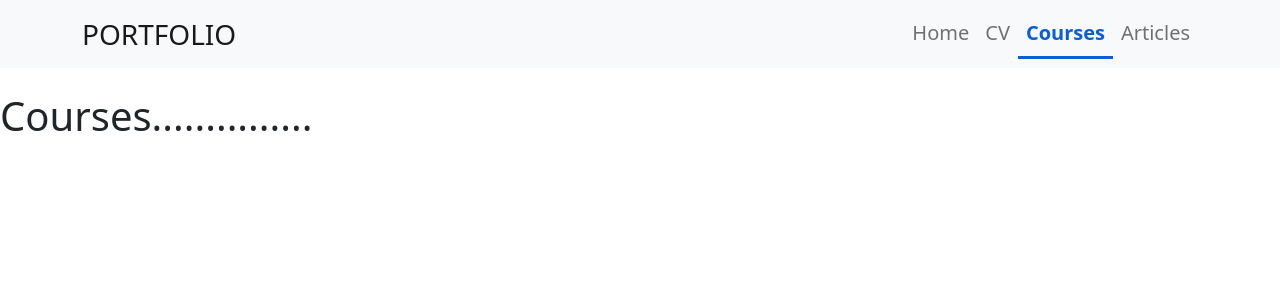
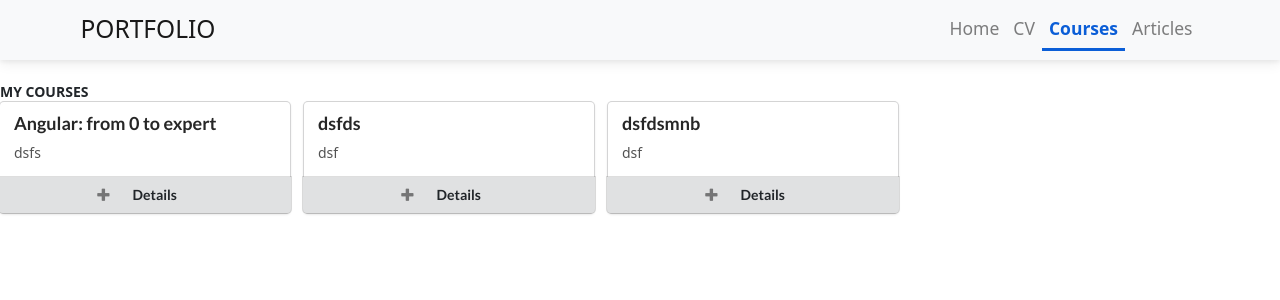
Before and after one commit to MNGARCIA085/portfolio-react, a React (Create React App) app: page /courses in a window 1280 px wide. Shown: the top 300 px of the page. Built offline with nearby package versions, Linux system fonts and the light colour scheme.

Commit message:
courses and course detail base

```diff
--- a/package.json
+++ b/package.json
@@ -3,11 +3,13 @@
   "version": "0.1.0",
   "private": true,
   "dependencies": {
+    "@fortawesome/fontawesome-free": "^6.2.1",
     "@popperjs/core": "^2.11.6",
     "@testing-library/jest-dom": "^5.16.5",
     "@testing-library/react": "^13.4.0",
     "@testing-library/user-event": "^13.5.0",
     "bootstrap": "^5.2.3",
+    "mdb-react-ui-kit": "^5.1.0",
     "react": "^18.2.0",
     "react-dom": "^18.2.0",
     "react-paginate": "^8.1.4",
--- a/public/index.html
+++ b/public/index.html
@@ -10,11 +10,32 @@
       content="Web site created using create-react-app"
     />
     <link rel="apple-touch-icon" href="%PUBLIC_URL%/logo192.png" />
+
+    <link
+      rel="stylesheet"
+      href="https://cdnjs.cloudflare.com/ajax/libs/semantic-ui/2.4.1/semantic.min.css"
+    />
+
     <!--
       manifest.json provides metadata used when your web app is installed on a
       user's mobile device or desktop. See https://developers.google.com/web/fundamentals/web-app-manifest/
     -->
     <link rel="manifest" href="%PUBLIC_URL%/manifest.json" />
+
+
+
+    <link href="https://cdnjs.cloudflare.com/ajax/libs/twitter-bootstrap/4.0.0-beta/css/bootstrap.min.css" rel="stylesheet">
+    <!-- Material Design Bootstrap -->
+    <link href="https://cdnjs.cloudflare.com/ajax/libs/mdbootstrap/4.4.1/css/mdb.min.css" rel="stylesheet">
+
+    <link rel="stylesheet" href="https://cdnjs.cloudflare.com/ajax/libs/font-awesome-animation/0.0.10/font-awesome-animation.min.css">
+    <link rel="stylesheet" href="https://cdnjs.cloudflare.com/ajax/libs/font-awesome/4.7.0/css/font-awesome.min.css">
+
+    <link rel="shortcut icon" href="https://mdbootstrap.com/wp-content/themes/mdbootstrap4/favicon.ico">
+
+
+
+
     <!--
       Notice the use of %PUBLIC_URL% in the tags above.
       It will be replaced with the URL of the `public` folder during the build.
--- a/src/Pages/Courses.js
+++ b/src/Pages/Courses.js
@@ -1,5 +1,63 @@
+import React from 'react';
+import { Link } from "react-router-dom";
+
 const Courses = () => {
-    return <h1>Courses...............</h1>
-}
+
+    const results = [
+        {
+        'id':1,
+        'name':'Angular: from 0 to expert',
+        'tuthor':'dsfs',
+        },
+        {
+        'id':2,
+        'name':'dsfds',
+        'tuthor':'dsf',
+        },
+        {
+        'id':3,
+        'name':'dsfdsmnb',
+        'tuthor':'dsf',
+        }
+    ]
+
+    const renderedResults = results.map((result) => {
+        return (
+                <div class="card" key={result.name}>
+                        <div class="content">
+                        <div class="header">{result.name}</div>
+                        <div class="description">
+                            {result.tuthor}
+                        </div>
+                        </div>
+                        <div class="ui bottom attached button">
+                        <i class="add icon"></i>
+
+                        <Link
+                            style={{ textDecoration: "none" }}
+                            to={`${result.id}`}
+                            key={result.id}
+                            className="col-lg-4 col-md-6 col-sm-6 col-12 mb-4 position-relative text-dark"
+                            >
+                                Details
+                        </Link>
+
+
+
+                        </div>
+                </div>
+        );
+    });
+
+
+    return (
+        <div>
+            <b>MY COURSES</b>
+            <div class="ui cards">
+                {renderedResults}
+            </div>
+    </div>
+  );
+};
 
 export default Courses;
--- a/src/components/Course/CourseDetail.js
+++ b/src/components/Course/CourseDetail.js
@@ -0,0 +1,19 @@
+import { useParams } from "react-router-dom";
+
+const CourseDetails = () => {
+  let { id } = useParams();
+
+
+  return (
+    <div className="container d-flex justify-content-center mb-5">
+      <div className="d-flex flex-column gap-3">
+        es el <br></br>
+
+        {id}
+
+      </div>
+    </div>
+  );
+};
+
+export default CourseDetails;
--- a/src/index.css
+++ b/src/index.css
@@ -11,3 +11,7 @@ code {
   font-family: source-code-pro, Menlo, Monaco, Consolas, 'Courier New',
     monospace;
 }
+
+body {
+  font-family: Roboto, Helvetica, Arial, sans-serif;
+}
--- a/src/index.js
+++ b/src/index.js
@@ -1,6 +1,12 @@
 import React from 'react';
 import ReactDOM from 'react-dom/client';
 import './index.css';
+
+
+import 'mdb-react-ui-kit/dist/css/mdb.min.css';
+import "@fortawesome/fontawesome-free/css/all.min.css";
+
+
 import App from './App';
 import reportWebVitals from './reportWebVitals';
 
```
Also changed, not shown: 1 other file (tests, documents, lock files or other folders).
